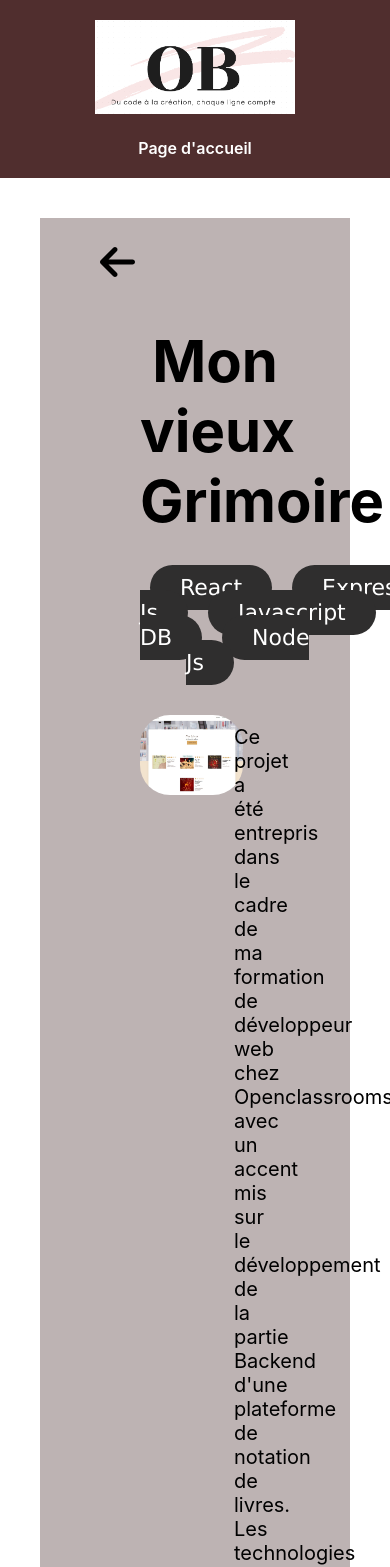
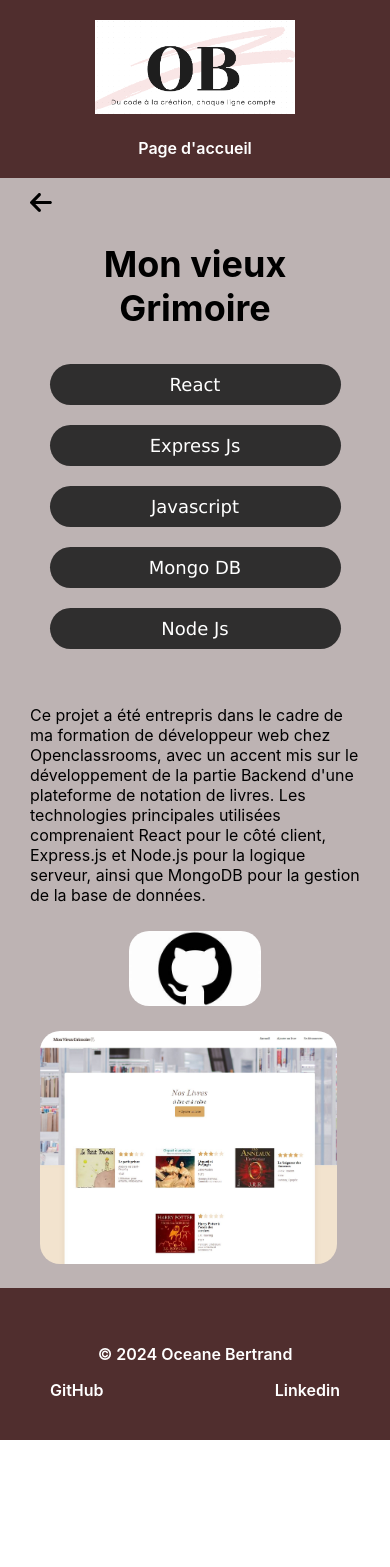
Before and after one commit to ocebert31/Cr-ez-et-publiez-votre-portfolio-de-d-veloppeur, a React (Create React App) app: page /projet/jo9n6gt34 in a window 390 px wide. Shown: the top 1567 px of the page. After the commit the page ends 1440 px from the top, so only its background shows below. Built offline with nearby package versions, Linux system fonts and the light colour scheme.

Commit message:
responsive terminée

```diff
--- a/src/components/projetDetail/projetDetail.css
+++ b/src/components/projetDetail/projetDetail.css
@@ -73,7 +73,7 @@
     color: black;
 }
 
-@media screen and (min-width: 650px) and (max-width: 1050px) {
+@media screen and (min-width: 320px) and (max-width: 1050px) {
     .tags-container {
         display: flex;
         flex-direction: column;
@@ -99,3 +99,40 @@
         width: 100%;
     }
 }
+
+@media screen and (min-width: 320px) and (max-width: 650px) {
+    .postition-titre-tag {
+        padding-left: 0;
+    }
+
+    .postition-titre-tag h1 {
+        font-size: 36px;
+    }
+
+    .style-container-projet {
+        margin: 0;
+        padding: 10px 30px;
+    }
+
+    .style-arrow {
+        font-size: 25px;
+    }
+
+    .position-info {
+        margin-top: 0;
+    }
+
+    .position-info p {
+        padding: 0;
+        font-size: 16px;
+    }
+
+    .position-description-image img {
+        padding: 10px;
+        border-radius: 30px;
+    }
+
+    .tag {
+        font-size: 18px;
+    }
+}
```
Also changed, not shown: src/components/projetDetail/projetDetail.js (line endings or trailing spaces).
